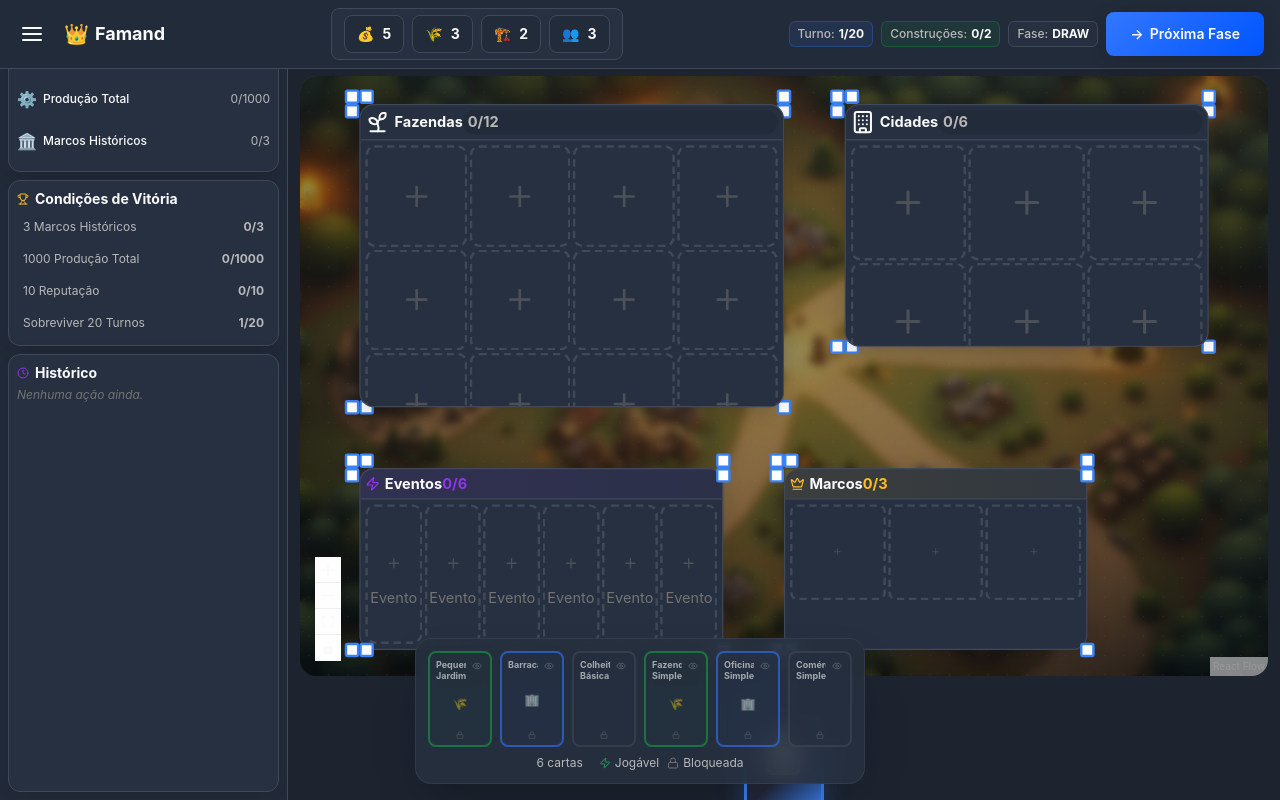
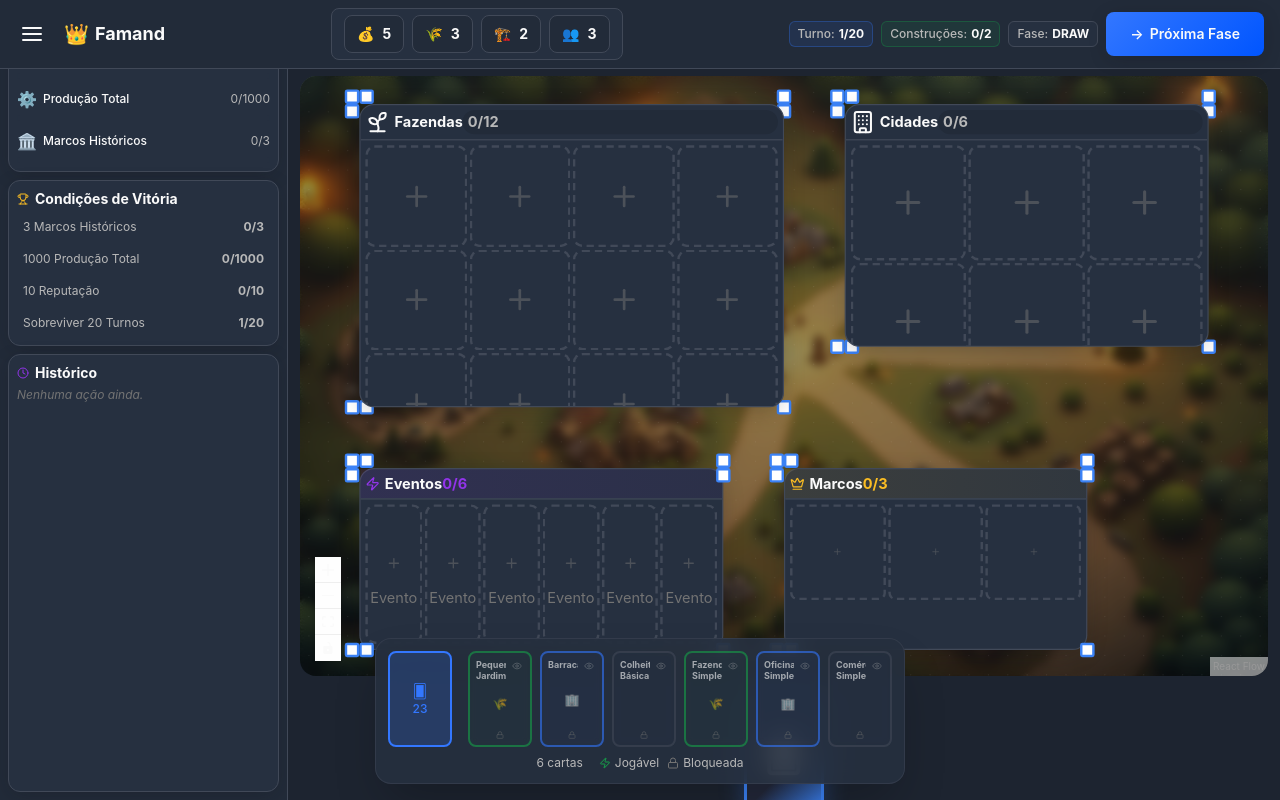
Before and after one commit to dmklda/farmandcity, a React (Vite) app: page / in a window 1280 px wide. Built offline with nearby package versions, Linux system fonts and the light colour scheme.

Commit message:
Move deck to hand
Move the deck component with its animation to the hand area.

```diff
--- a/src/components/EnhancedHand.tsx
+++ b/src/components/EnhancedHand.tsx
@@ -220,8 +220,20 @@ const EnhancedHand: React.FC<EnhancedHandProps> = ({
       {/* Hand Container */}
       <div className="fixed bottom-4 left-1/2 transform -translate-x-1/2 z-20">
         <div className="bg-surface-card/90 backdrop-blur-md border border-border/50 rounded-2xl shadow-2xl p-3">
-          {/* Hand Cards */}
-          <div className="flex items-end gap-2 max-w-[600px] overflow-x-auto scrollbar-thin scrollbar-thumb-border/50 scrollbar-track-transparent">
+          <div className="flex items-end gap-4">
+            {/* Deck Area - Left Side */}
+            <div className="flex-shrink-0">
+              <div
+                className="w-16 h-24 bg-primary/20 border-2 border-primary rounded-lg flex flex-col items-center justify-center cursor-pointer hover:bg-primary/30 transition-all duration-300 hover:scale-105"
+                title="Deck"
+              >
+                <div className="text-sm text-primary">🂠</div>
+                <div className="text-xs text-primary font-medium">23</div>
+              </div>
+            </div>
+
+            {/* Hand Cards - Center */}
+          <div className="flex items-end gap-2 max-w-[500px] overflow-x-auto scrollbar-thin scrollbar-thumb-border/50 scrollbar-track-transparent">
             {hand.map((card, index) => (
               <div
                 key={`${card.id}-${index}`}
@@ -251,6 +263,7 @@ const EnhancedHand: React.FC<EnhancedHandProps> = ({
                 </div>
               </div>
             )}
+            </div>
           </div>
 
           {/* Hand Info */}
```
